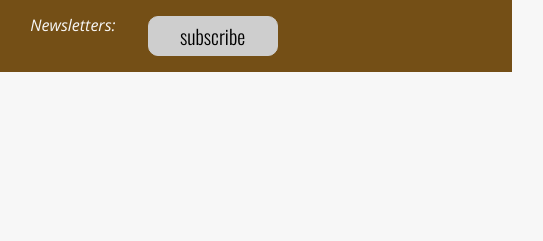
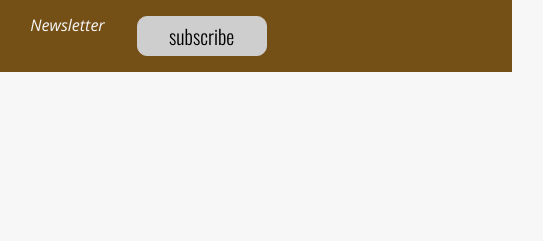
Before and after one commit to VilaCafe/WDD230, a plain HTML site: page lesson3/color-scheme.html in a window 1280 px wide. Shown: the top 241 px of the page, 640-1183 px from the left. Drawn offline with nearby package versions, Linux system fonts and the light colour scheme; files whose address does not match are found by name.

Commit message:
changed here to change in the page

```diff
--- a/lesson3/color-scheme.html
+++ b/lesson3/color-scheme.html
@@ -25,7 +25,7 @@
         <ul>
             <li>Contact us: (16) 2222-0000</li>
             <li id="mail">contatoney@ney.com.br </li>
-            <li id="subscribe">Newsletters:</li>
+            <li id="subscribe">Newsletter</li>
             <li id="submt"><input class="submit" value="subscribe"/></li>
         </ul>
     </div>
```
